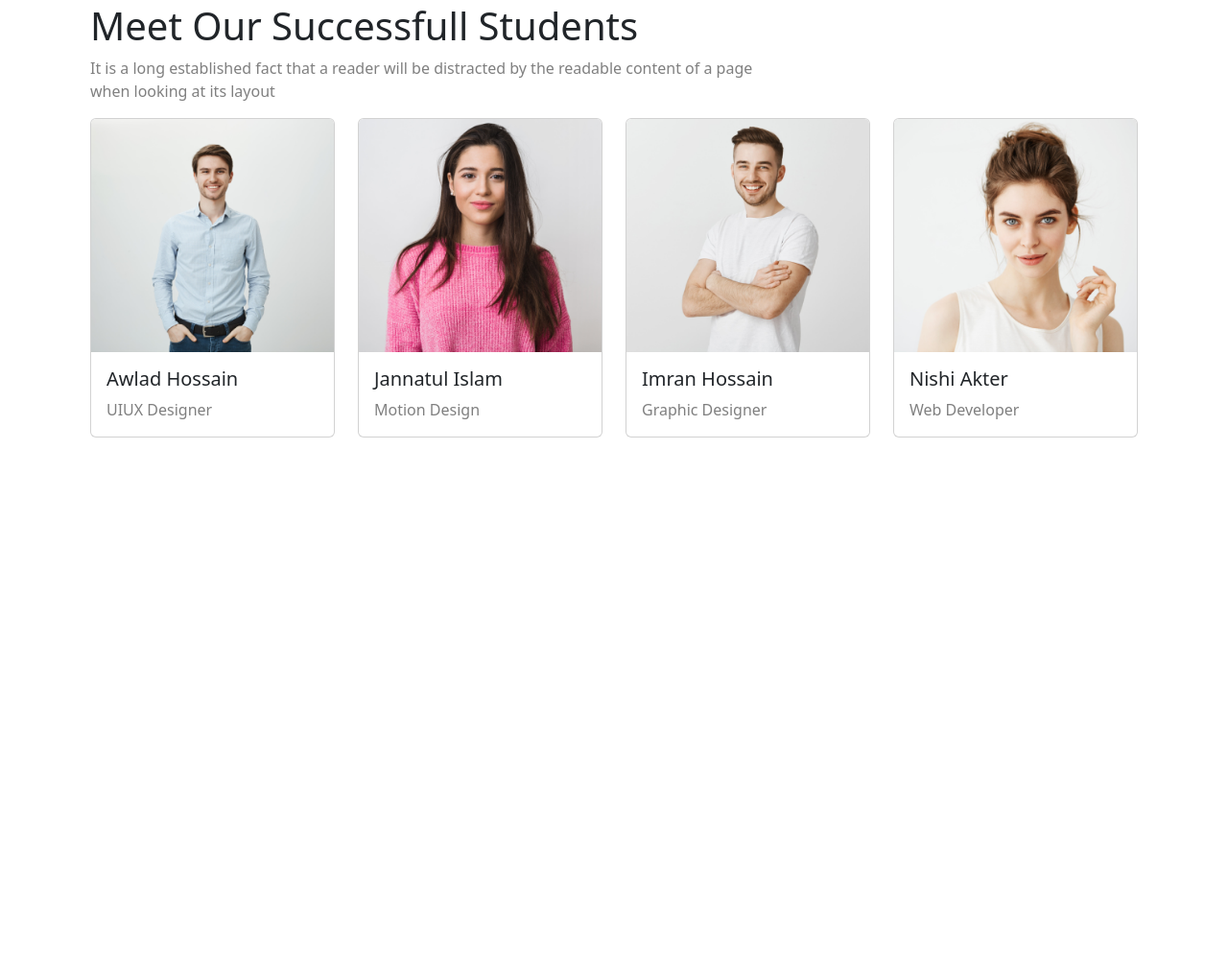
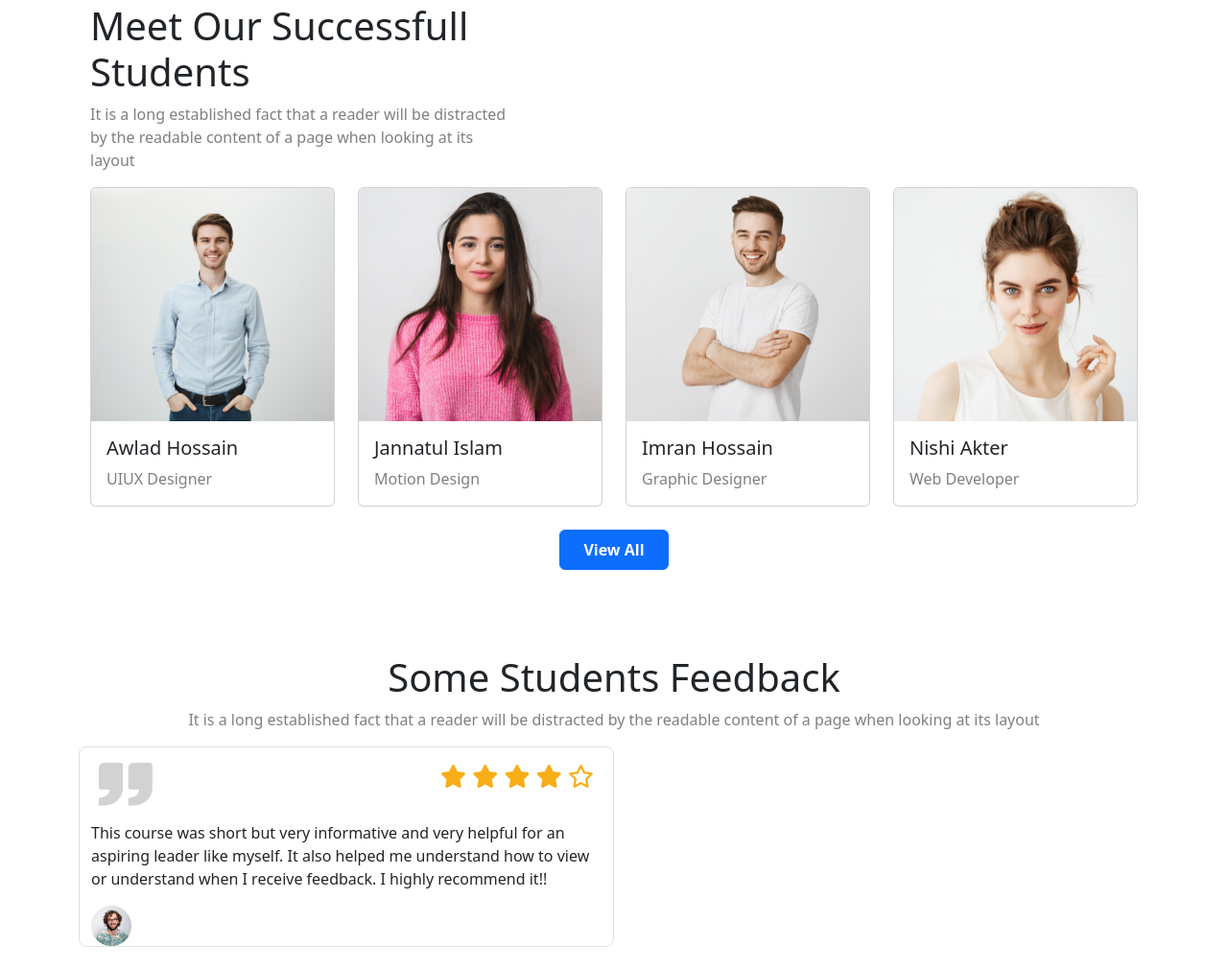
Before and after one commit to MirRiyadh/assignment-three, a plain HTML site: page index.html in a window 1280 px wide. Shown: the part 2611-3622 px from the top of the page at 96% size. Before the commit the page ends 3091 px from the top, so only its background shows below. Drawn offline with nearby package versions, Linux system fonts and the light colour scheme.

Commit message:
new update

```diff
--- a/CSS/style.css
+++ b/CSS/style.css
@@ -12,6 +12,10 @@
 
 .bg-skybule {
   background-color: #f4fafd;
+}
+
+.fa-star {
+  color: #f8ae17;
 }
 
 @media screen and (max-width: 576px) {
--- a/index.html
+++ b/index.html
@@ -10,8 +10,11 @@
       integrity="sha384-gH2yIJqKdNHPEq0n4Mqa/HGKIhSkIHeL5AyhkYV8i59U5AR6csBvApHHNl/vI1Bx"
       crossorigin="anonymous"
     />
+   <!-- CSS link -->
+    <link rel="stylesheet" href="/CSS/style.css" />
 
-    <link rel="stylesheet" href="/CSS/style.css" />
+    <!-- Fontawesome Link -->
+    <script src="https://kit.fontawesome.com/c41210c0fe.js" crossorigin="anonymous"></script>
   </head>
   <body>
     <header class="mb-5">
@@ -386,7 +389,7 @@
       <!-- Successfull Students -->
         <section class="container p-4 mt-3 ">
           <div class="row">
-             <div class="col-12 col-lg-8 text-center text-lg-start">
+             <div class="col-12 col-lg-5 text-center text-lg-start">
               <h1>Meet Our Successfull Students</h1>
               <p class="text-black-50">It is a long established fact that a reader will be distracted by the readable content of a page when looking at its layout</p>
              </div>
@@ -395,7 +398,7 @@
           <div class="row row-cols-1 row-cols-md-2 row-cols-lg-4 g-4">
             <div class="col">
               <div class="card h-100">
-                <img src="/images/student/student-1.png" class="card-img-top" alt="student-1">
+                <img src="images/student/student-1.png" class="card-img-top" alt="student-1">
                 <div class="card-body">
                   <h5 class="card-title">Awlad Hossain</h5>
                   <p class="card-text text-black-50">UIUX Designer</p>
@@ -404,7 +407,7 @@
             </div>
             <div class="col">
               <div class="card h-100">
-                <img src="/images/student/student-2.png" class="card-img-top" alt="student-2">
+                <img src="images/student/student-2.png" class="card-img-top" alt="student-2">
                 <div class="card-body">
                   <h5 class="card-title">Jannatul Islam</h5>
                   <p class="card-text text-black-50">Motion Design</p>
@@ -413,7 +416,7 @@
             </div>
             <div class="col">
               <div class="card h-100">
-                <img src="/images/student/student-3.png" class="card-img-top" alt="student-3">
+                <img src="images/student/student-3.png" class="card-img-top" alt="student-3">
                 <div class="card-body">
                   <h5 class="card-title">Imran Hossain</h5>
                   <p class="card-text text-black-50">Graphic Designer</p>
@@ -422,7 +425,7 @@
             </div>
             <div class="col">
               <div class="card h-100">
-                <img src="/images/student/student-4.png" class="card-img-top" alt="student-4">
+                <img src="images/student/student-4.png" class="card-img-top" alt="student-4">
                 <div class="card-body">
                   <h5 class="card-title">Nishi Akter</h5>
                   <p class="card-text text-black-50">Web Developer</p>
@@ -431,6 +434,45 @@
             </div>
           </div>
 
+          <div class="row p-4">
+            <div class="col-12 d-flex justify-content-center">
+              <a href="#" class="btn btn-primary px-4 py-2 fw-bold"
+                >View All
+              </a>
+            </div>
+          </div>
+        </section>
+        <!-- Students Feedback -->
+        <section class="container p-4 mt-3 ">
+          <div class="row">
+            <div class="col-12 text-center">
+             <h1>Some Students Feedback</h1>
+             <p class="text-black-50">It is a long established fact that a reader will be distracted by the readable content of a page when looking at its layout</p>
+            </div>
+         </div>
+
+         <div class="row">
+          <div class="col-lg-6 border rounded-3 ">
+            <div class="py-3 px-2 d-flex justify-content-between">
+              <img src="images/comma.png" alt="" class="img-fluid">
+              <h4>
+                <i class="fa-solid fa-star"></i>
+                <i class="fa-solid fa-star"></i>
+                <i class="fa-solid fa-star"></i>
+                <i class="fa-solid fa-star"></i>
+                <i class="fa-regular fa-star"></i>
+              </h4>
+            </div>
+            <div>
+              <p>This course was short but very informative and very helpful for an aspiring leader like myself. It also helped me understand how to view or understand when I receive feedback. I highly recommend it!!</p>
+            </div>
+            <div>
+              <img src="images/student/student-5.png" alt="">
+            </div>
+
+          </div>
+          <div class="col-lg-6"></div>
+         </div>
         </section>
 
     </main>
```
